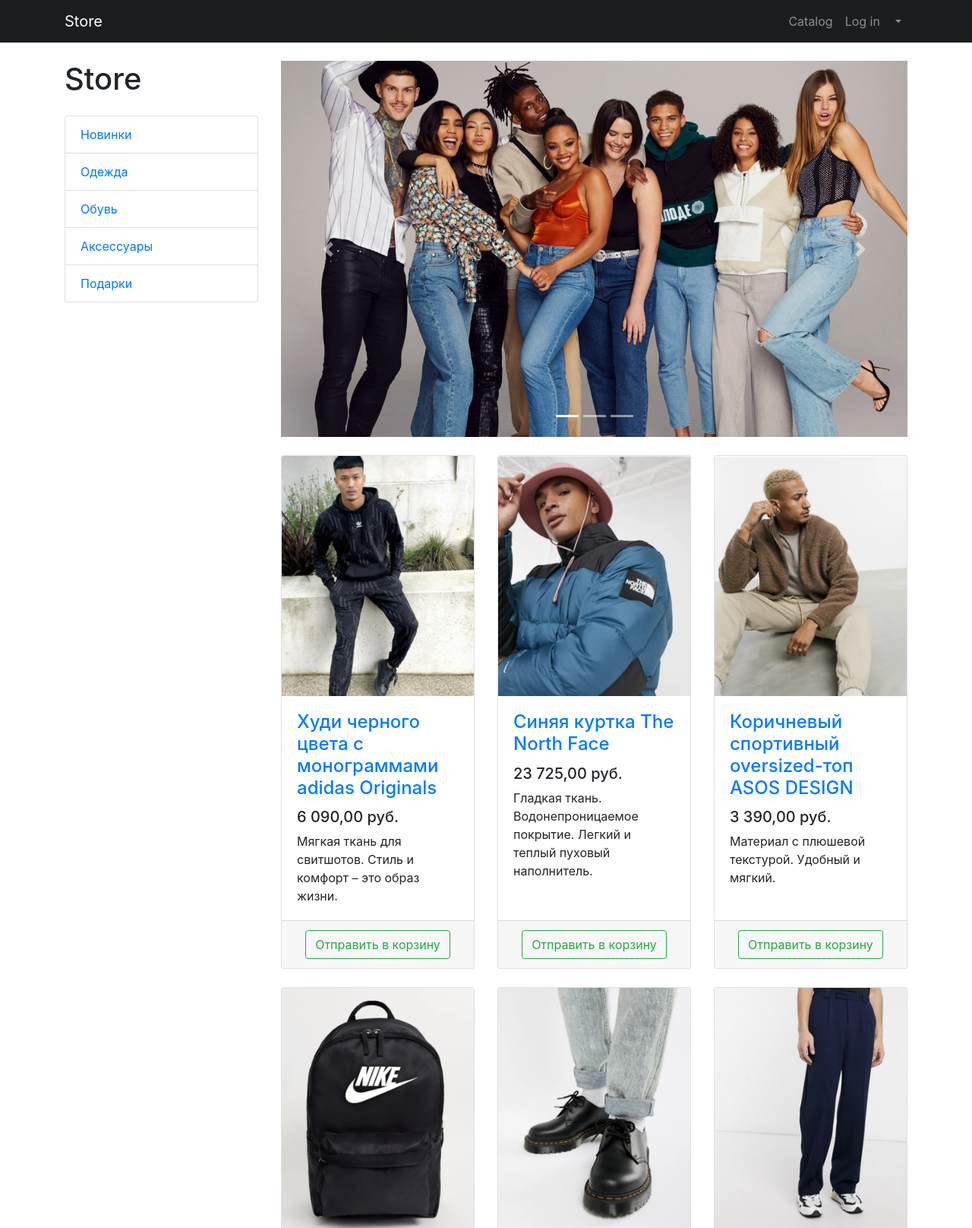
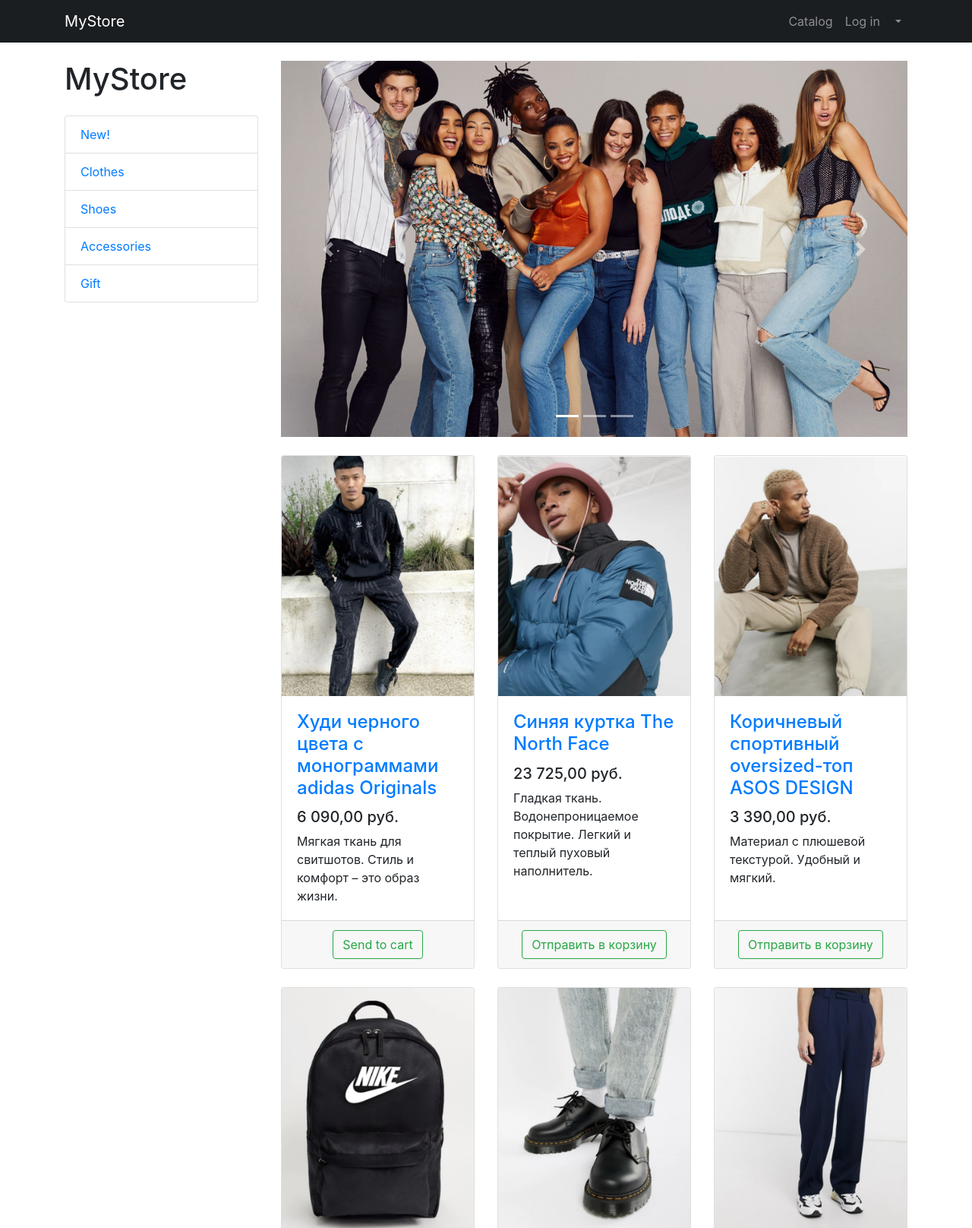
Before and after one commit to aarrtemm/mystore, a Django app: template templates/products/products.html in a window 1280 px wide. Shown: the top 1616 px of the page at 76% size. Run offline with Django 4.2, Linux system fonts and the light colour scheme; the template is opened without the code that fills it, so the values that code supplies are empty; some libraries are stand-ins or nearby versions.

Commit message:
Translated with Russian to English files navigation index & products

```diff
--- a/templates/base.html
+++ b/templates/base.html
@@ -11,7 +11,7 @@
     <meta name="description" content="">
     <meta name="author" content="">
 
-    <title>Store</title>
+    <title>MyStore</title>
 
     <!-- Bootstrap core CSS -->
     <link href="{% static "vendor/bootstrap/css/bootstrap.min.css" %}" rel="stylesheet">
--- a/templates/includes/navigation.html
+++ b/templates/includes/navigation.html
@@ -1,6 +1,6 @@
 <nav class="navbar navbar-expand-lg navbar-dark bg-dark fixed-top">
     <div class="container">
-        <a class="navbar-brand" href="index.html">Store</a>
+        <a class="navbar-brand" href="{% url "products:index" %}">MyStore</a>
         <button class="navbar-toggler" type="button" data-toggle="collapse" data-target="#navbarResponsive"
                 aria-controls="navbarResponsive" aria-expanded="false" aria-label="Toggle navigation">
             <span class="navbar-toggler-icon"></span>
@@ -8,7 +8,7 @@
         <div class="collapse navbar-collapse" id="navbarResponsive">
             <ul class="navbar-nav ml-auto">
                 <li class="nav-item">
-                    <a class="nav-link" href="products.html">Catalog <i class="fas fa-shopping-bag"></i> </a>
+                    <a class="nav-link" href="{% url "products:products" %}">Catalog <i class="fas fa-shopping-bag"></i> </a>
                 </li>
                 <li class="nav-item">
                     <a class="nav-link" href="users/login.html">Log in<i class="fas fa-sign-in-alt"></i></a>
--- a/templates/products/index.html
+++ b/templates/products/index.html
@@ -21,7 +21,7 @@
                 </h5>
                 <br>
                 <button id="start-purchase-btn" type="button" class="btn btn-lg">
-                    <a id="start-purchase-link" href="products.html">
+                    <a id="start-purchase-link" href="{% url "products:products" %}">
                         Start shopping
                     </a>
                 </button>
--- a/templates/products/products.html
+++ b/templates/products/products.html
@@ -14,13 +14,13 @@
 
           <div class="col-lg-3">
 
-              <h1 class="my-4">Store</h1>
+              <h1 class="my-4">MyStore</h1>
               <div class="list-group">
-                  <a href="#" class="list-group-item">Новинки</a>
-                  <a href="#" class="list-group-item">Одежда</a>
-                  <a href="#" class="list-group-item">Обувь</a>
-                  <a href="#" class="list-group-item">Аксессуары</a>
-                  <a href="#" class="list-group-item">Подарки</a>
+                  <a href="#" class="list-group-item">New!</a>
+                  <a href="#" class="list-group-item">Clothes</a>
+                  <a href="#" class="list-group-item">Shoes</a>
+                  <a href="#" class="list-group-item">Accessories</a>
+                  <a href="#" class="list-group-item">Gift</a>
               </div>
 
           </div>
@@ -72,7 +72,7 @@
                               <p class="card-text">Мягкая ткань для свитшотов. Стиль и комфорт – это образ жизни.</p>
                           </div>
                           <div class="card-footer text-center">
-                              <button type="button" class="btn btn-outline-success">Отправить в корзину</button>
+                              <button type="button" class="btn btn-outline-success">Send to cart</button>
                           </div>
                       </div>
                   </div>
```
